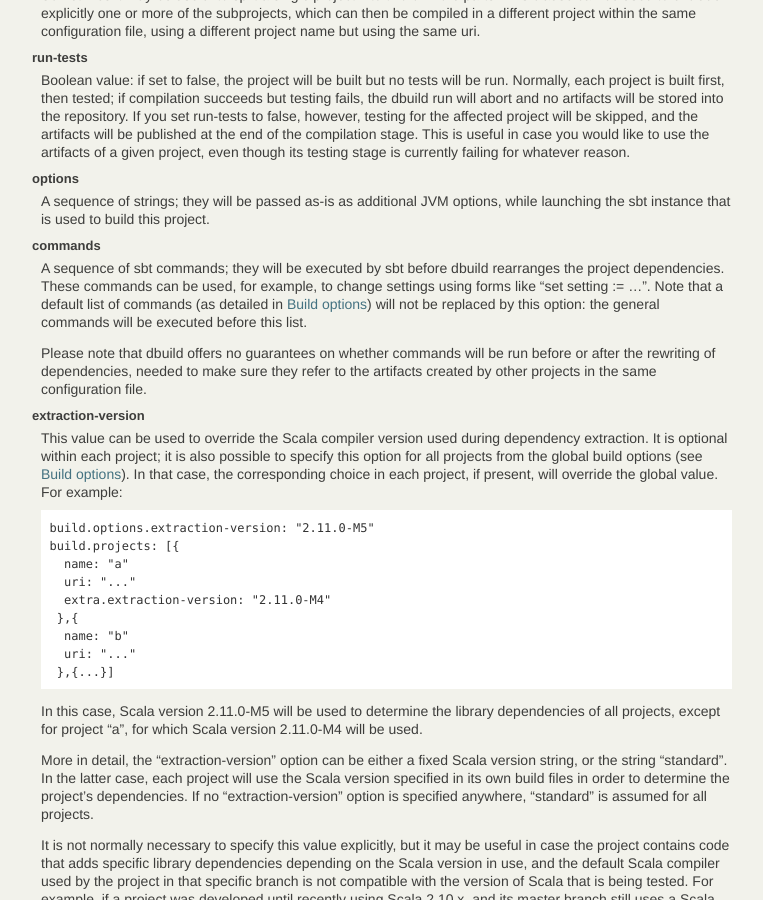
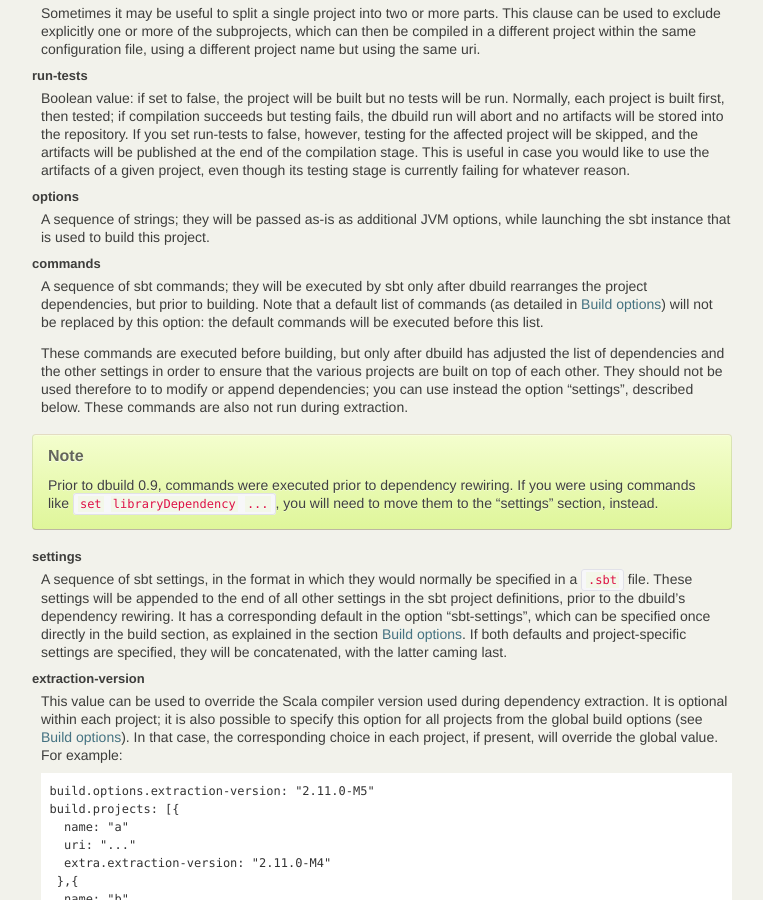
Before and after one commit to lightbend-labs/dbuild, a Sphinx documentation site: the page built from docs/src/sphinx/dbuild.rst, in a window 1280 px wide and 900 px high, scrolled down 5405 px. Shown: the whole window, without its empty margins (138-901 px from the left). Built offline with Sphinx 7.4.7, drawn with Linux system fonts in a browser that asks for light colours; some of the changed text lies outside the part shown.

Commit message:
Added documentation for the "settings" options, and updated related docs.

```diff
--- a/docs/src/sphinx/dbuild.rst
+++ b/docs/src/sphinx/dbuild.rst
@@ -308,6 +308,7 @@ In this case the "extra" argument is a record with the following content:
     "run-tests"           : <run-tests>
     "options"             : [ opt1, opt2,... ]
     "commands"            : [ cmd1, cmd2,... ]
+    "settings"            : [ setting1, setting2,... ]
     "extraction-version"  : <compiler-version-string>
    }
 
@@ -374,15 +375,30 @@ options
   to build this project.
 
 commands
-  A sequence of sbt commands; they will be executed by sbt before dbuild rearranges
-  the project dependencies. These commands can be used, for example, to change settings
-  using forms like "set setting := ...".
+  A sequence of sbt commands; they will be executed by sbt only after dbuild rearranges
+  the project dependencies, but prior to building.
   Note that a default list of commands (as detailed in :doc:`buildOptions`) will not
-  be replaced by this option: the general commands will be executed before this list.
+  be replaced by this option: the default commands will be executed before this list.
 
-  Please note that dbuild offers no guarantees on whether commands will be run before
-  or after the rewriting of dependencies, needed to make sure they refer to the artifacts
-  created by other projects in the same configuration file.
+  These commands are executed before building, but only after dbuild has adjusted the
+  list of dependencies and the other settings in order to ensure that the various
+  projects are built on top of each other. They should not be used therefore to
+  to modify or append dependencies; you can use instead the option "settings", described
+  below. These commands are also not run during extraction.
+
+.. note::
+  Prior to dbuild 0.9, commands were executed prior to dependency rewiring. If you
+  were using commands like ``set libraryDependency ...``, you will need to move them
+  to the "settings" section, instead.
+
+settings
+  A sequence of sbt settings, in the format in which they would normally be specified
+  in a ``.sbt`` file. These settings will be appended to the end of all other settings
+  in the sbt project definitions, prior to the dbuild's dependency rewiring.
+  It has a corresponding default in the option "sbt-settings", which can be specified
+  once directly in the build section, as explained in the section :doc:`buildOptions`.
+  If both defaults and project-specific settings are specified, they will be concatenated,
+  with the latter caming last.
 
 extraction-version
   This value can be used to override the Scala compiler version used during dependency
```
Also changed, not shown: docs/src/sphinx/buildOptions.rst (+9 -1 lines), docs/src/sphinx/plugins.rst (+19 -1 lines).
